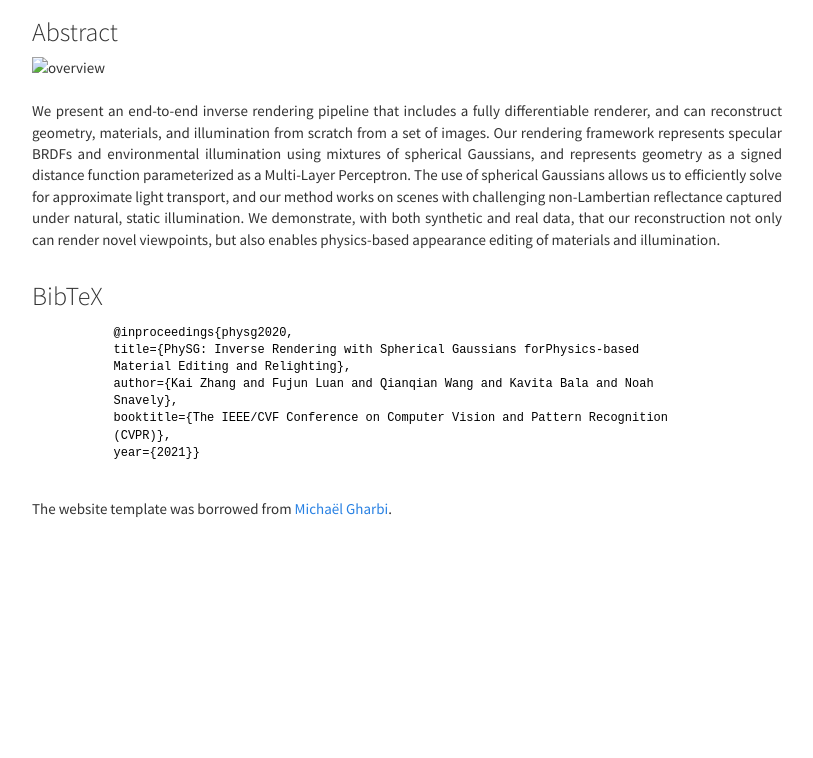
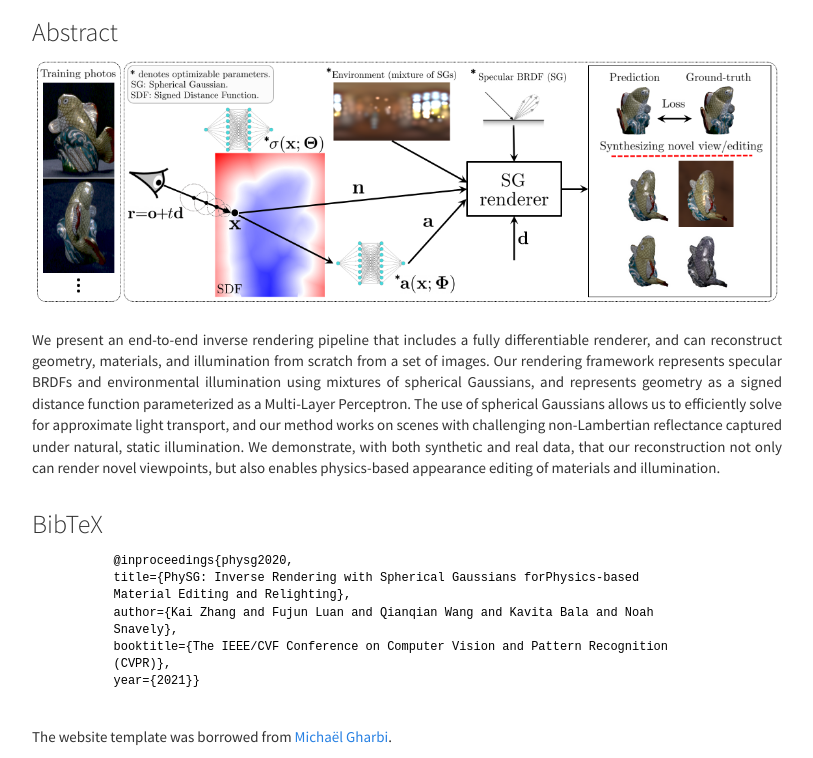
Before and after one commit to Kai-46/PhySG-website, a plain HTML site: page index.html in a window 1280 px wide. Shown: the part 881-1639 px from the top of the page, without its empty margins (233-1046 px from the left). Before the commit the page ends 1411 px from the top, so only its background shows below. Drawn offline with Linux system fonts and the light colour scheme.

Commit message:
add pipeline

```diff
--- a/index.html
+++ b/index.html
@@ -130,7 +130,7 @@
                 <h3>
                     Abstract
                 </h3>
-                <img src="./files/pipeline_overview.png" class="img-responsive" alt="overview"><br>
+                <img src="./files/physg_pipeline.png" class="img-responsive" alt="overview"><br>
                 <p class="text-justify">
 We present an end-to-end inverse rendering pipeline that includes a fully differentiable renderer, and can reconstruct geometry, materials, and illumination from scratch from a set of images. Our rendering framework represents specular BRDFs and environmental illumination using mixtures of spherical Gaussians, and represents geometry as a signed distance function parameterized as a Multi-Layer Perceptron. The use of spherical Gaussians allows us to efficiently solve for approximate light transport, and our method works on scenes with challenging non-Lambertian reflectance captured under natural, static illumination. We demonstrate, with both synthetic and real data, that our reconstruction not only can render novel viewpoints, but also enables physics-based appearance editing of materials and illumination.
                 </p>
```
Also changed, not shown: files/physg_pipeline.png (added).
